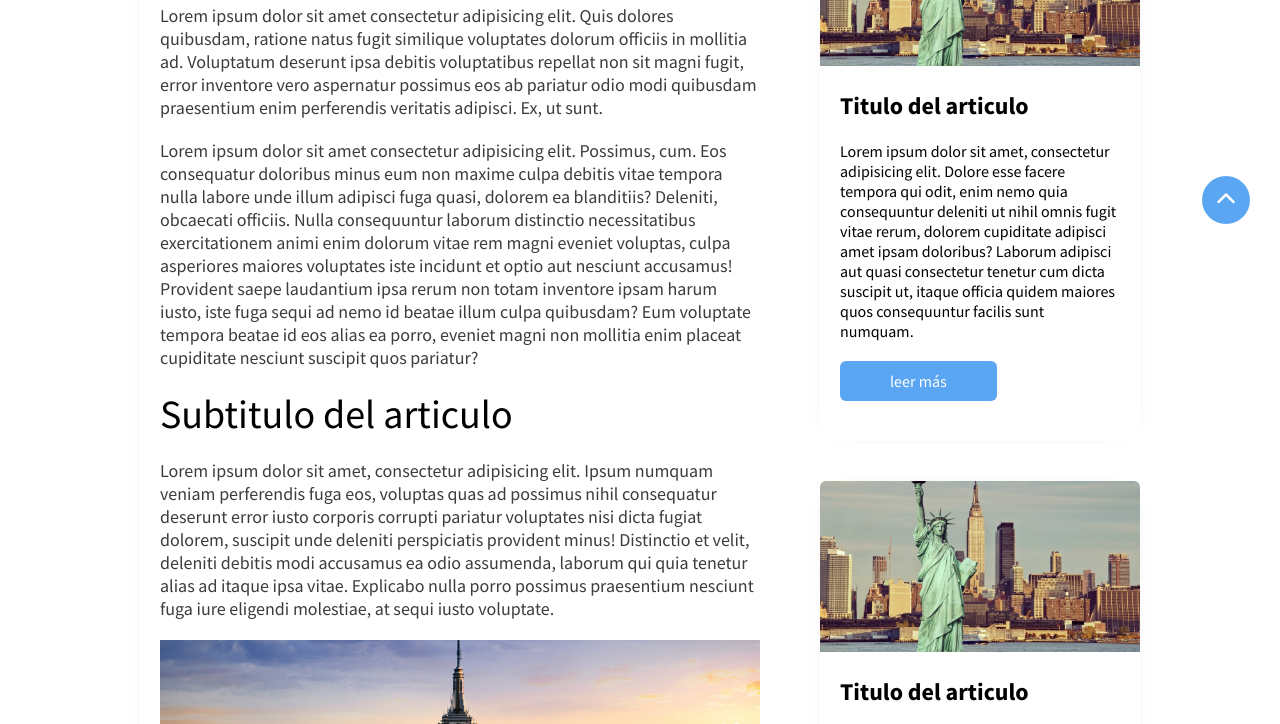
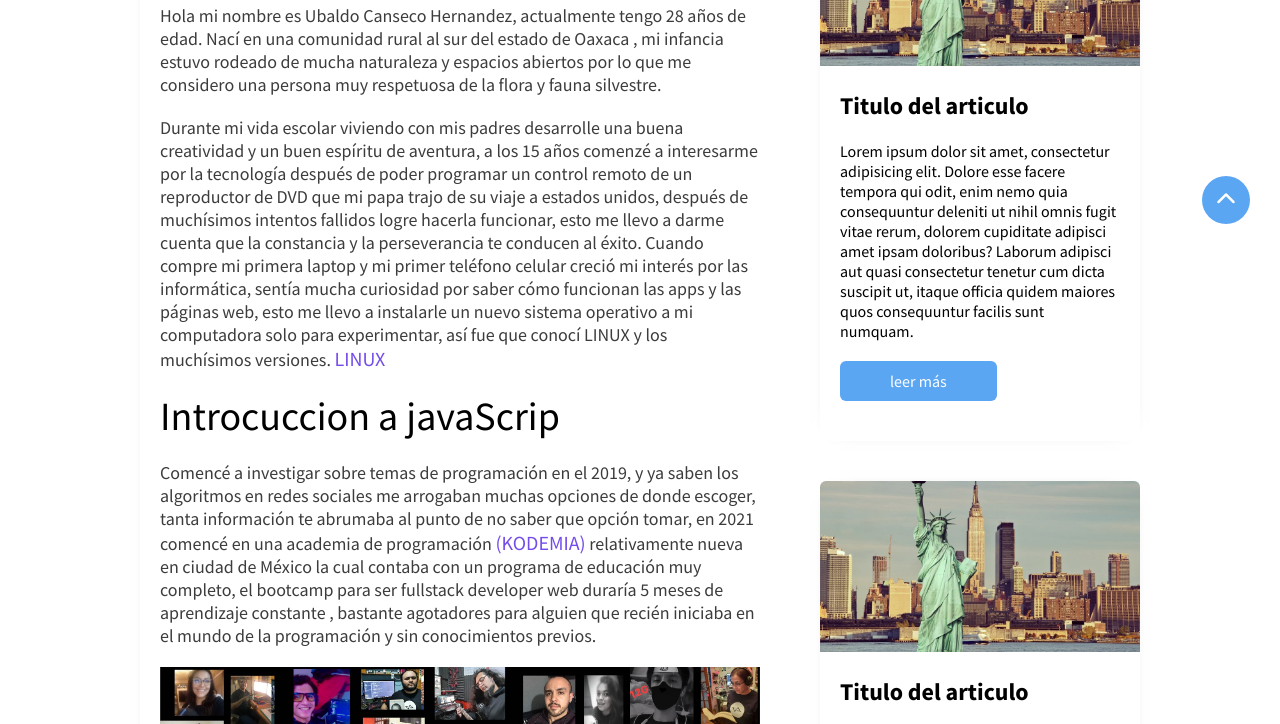
Before and after one commit to UbaldoCans/web-sketch, a plain HTML site: page index.html in a window 1280 px wide. Shown: the part 546-1270 px from the top of the page. Drawn offline with Linux system fonts and the light colour scheme.

Commit message:
agregando info e imagen

```diff
--- a/css/style.css
+++ b/css/style.css
@@ -178,6 +178,10 @@ article p{
     margin-top: 20px;
     font-size: 18px;
     color: #3c3c3c;
+}
+article p a{
+    font-size: 20px;
+    color: #734cea;
 }
 article img{
     width: 100%;
--- a/index.html
+++ b/index.html
@@ -35,26 +35,30 @@
         <div class="container-cover">
             <div class="container-info-cover">
                 <h1>¡bienvenido a mi blog!</h1>
-                <p>jisndjfbnñkdnflkjdfkmnsdjndmnSKDMCkjdnfkjDC. </p>
+                <p>Un pequeño viaje por mi vida personal y profecional. </p>
             </div>
         </div>
         <div class="container-content">
             <article>
-                <h1>Lorem ipsum dolor sit.4</h1>
-                <p>Lorem ipsum dolor sit amet consectetur adipisicing elit. Quis dolores quibusdam, ratione natus fugit similique voluptates dolorum officiis in mollitia ad. Voluptatum deserunt ipsa debitis voluptatibus repellat non sit magni fugit, error inventore vero aspernatur possimus eos ab pariatur odio modi quibusdam praesentium enim perferendis veritatis adipisci. Ex, ut sunt. </p>
+                <h1>UN POCO SOBRE MI</h1>
+                <p>Hola mi nombre es Ubaldo Canseco Hernandez,   actualmente tengo 28 años de edad. Nací en una comunidad rural al sur del estado de Oaxaca , mi infancia estuvo rodeado de mucha naturaleza y espacios abiertos por lo que me considero una persona muy respetuosa  de la flora y fauna silvestre. </p>
 
-                <p>Lorem ipsum dolor sit amet consectetur adipisicing elit. Possimus, cum. Eos consequatur doloribus minus eum non maxime culpa debitis vitae tempora nulla labore unde illum adipisci fuga quasi, dolorem ea blanditiis? Deleniti, obcaecati officiis. Nulla consequuntur laborum distinctio necessitatibus exercitationem animi enim dolorum vitae rem magni eveniet voluptas, culpa asperiores maiores voluptates iste incidunt et optio aut nesciunt accusamus! Provident saepe laudantium ipsa rerum non totam inventore ipsam harum iusto, iste fuga sequi ad nemo id beatae illum culpa quibusdam? Eum voluptate tempora beatae id eos alias ea porro, eveniet magni non mollitia enim placeat cupiditate nesciunt suscipit quos pariatur?</p>
+                <p>Durante mi vida escolar viviendo con mis padres desarrolle una buena creatividad y un buen espíritu de aventura,
+                     a los 15 años comenzé a interesarme por la tecnología después de poder programar un control remoto de un reproductor
+                     de DVD que mi papa trajo de su viaje a estados unidos,  después de muchísimos intentos fallidos logre hacerla funcionar,
+                     esto me llevo a darme cuenta que la constancia y la perseverancia te conducen al éxito. Cuando compre mi primera laptop y
+                      mi primer teléfono celular creció mi interés por las informática, sentía mucha curiosidad por saber cómo funcionan las apps y
+                      las páginas web, esto me llevo a instalarle un nuevo sistema operativo a mi computadora solo para experimentar,
+                      así fue que conocí LINUX y los muchísimos versiones. <a href="">LINUX</a></p>
 
-                <h1>Subtitulo del articulo</h1>
+                <h1>Introcuccion a javaScrip</h1>
 
-                <p>Lorem ipsum dolor sit amet, consectetur adipisicing elit.
-                   Ipsum numquam veniam perferendis fuga eos, voluptas quas ad possimus nihil
-                   consequatur deserunt error iusto corporis corrupti pariatur voluptates nisi dicta
-                   fugiat dolorem, suscipit unde deleniti perspiciatis provident minus! Distinctio et velit,
-                   deleniti debitis modi accusamus ea odio assumenda, laborum qui quia tenetur alias ad itaque
-                   ipsa vitae. Explicabo nulla porro possimus praesentium nesciunt fuga iure eligendi molestiae,
-                   at sequi iusto voluptate.</p>
-                   <img src="./img/empire-state-redes.jpg">
+                <p>Comencé a investigar sobre temas de programación en el 2019, y ya saben los algoritmos en redes sociales me arrogaban muchas
+                    opciones de donde escoger,  tanta información te abrumaba al punto de no saber que opción tomar, en 2021 comencé en una
+                    academia de programación <a href="">(KODEMIA)</a> relativamente nueva en ciudad de México la cual contaba con un programa de educación muy completo,
+                    el bootcamp  para ser  fullstack developer web duraría 5 meses de aprendizaje constante , bastante agotadores para alguien que
+                    recién iniciaba en el mundo de la programación y sin conocimientos previos.</p>
+                   <img src="./img/192325911_1448612982142435_4679295644799884845_n.jpg">
                 <p>Lorem ipsum dolor sit, amet consectetur adipisicing elit. Iure, omnis quasi deleniti harum, a perspiciatis dolore eligendi quaerat rerum, doloribus similique consectetur esse nulla voluptate doloremque placeat architecto? Quisquam, necessitatibus!</p>
 
                 <p>Lorem ipsum dolor sit amet consectetur, adipisicing elit. Tenetur quibusdam molestiae quia suscipit excepturi quisquam ipsa reiciendis deserunt laudantium? Unde hic alias nulla earum velit ex optio!</p>
```
Also changed, not shown: img/192325911_1448612982142435_4679295644799884845_n.jpg (added).
